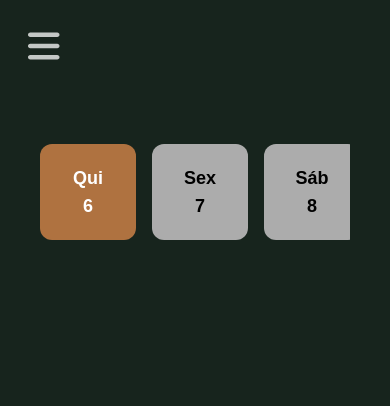
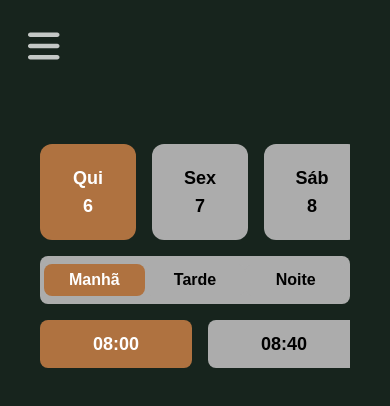
Before and after one commit to BrunoSaade/barbeer-front, a Vue app: page /logged/main in a window 390 px wide. Shown: the top 406 px of the page. Built offline with nearby package versions, Linux system fonts and the light colour scheme; what @devindex/vue-mask would draw is missing.

Commit message:
Feat: Added new comps

```diff
--- a/src/views/logged/Main.vue
+++ b/src/views/logged/Main.vue
@@ -2,12 +2,16 @@
 VContainer.main
   VContainer.main--sec-container
     VDatePicker
+    VTurnPicker.mt-4
+    VTimePicker.mt-4
 </template>
 <script>
 import { mapState, mapGetters, mapActions } from 'vuex'
 
 import VContainer from '../../global_components/VContainer.vue'
 import VDatePicker from '../../global_components/VDatePicker.vue'
+import VTimePicker from '../../global_components/VTimePicker.vue'
+import VTurnPicker from '../../global_components/VTurnPicker.vue'
 
 export default{
   data() {
@@ -25,6 +29,8 @@ export default{
   components: {
     VContainer,
     VDatePicker,
+    VTimePicker,
+    VTurnPicker
   }
 }
 </script>
@@ -33,6 +39,6 @@ export default{
     @apply bg-primary-0 h-screen max-w-full place-content-center flex md:items-center md:justify-around pt-32;
   }
   .main--sec-container {
-    @apply md:flex md:items-center md:justify-around max-w-[400px] md:max-w-[2008px];
+    @apply md:flex md:items-center md:justify-around max-w-[360px] md:max-w-[2008px];
   }
 </style>
```
